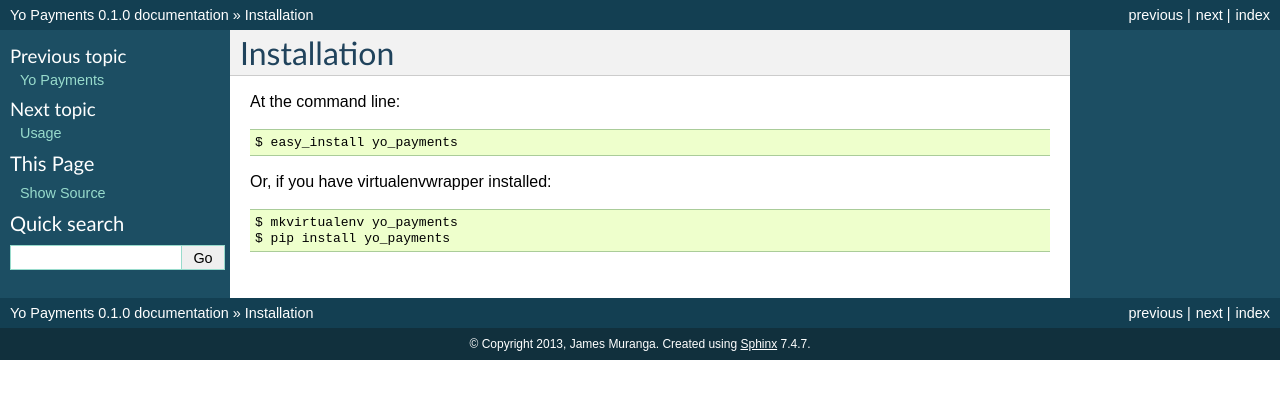
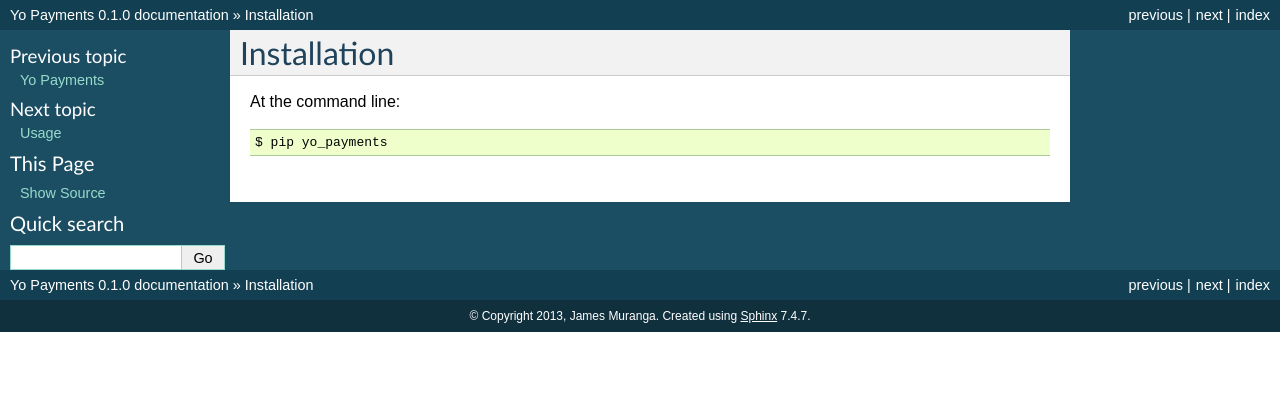
Before and after one commit to JamesMura/yo_payments, a Sphinx documentation site: the page built from docs/installation.rst, in a window 1280 px wide. Shown: the top 399 px of the page. Built offline with Sphinx 7.4.7, drawn with Linux system fonts in a browser that asks for light colours.

Commit message:
updated the installation instructions to use only pip

```diff
--- a/docs/installation.rst
+++ b/docs/installation.rst
@@ -4,9 +4,4 @@ Installation
 
 At the command line::
 
-    $ easy_install yo_payments
-
-Or, if you have virtualenvwrapper installed::
-
-    $ mkvirtualenv yo_payments
-    $ pip install yo_payments
+    $ pip yo_payments
```
